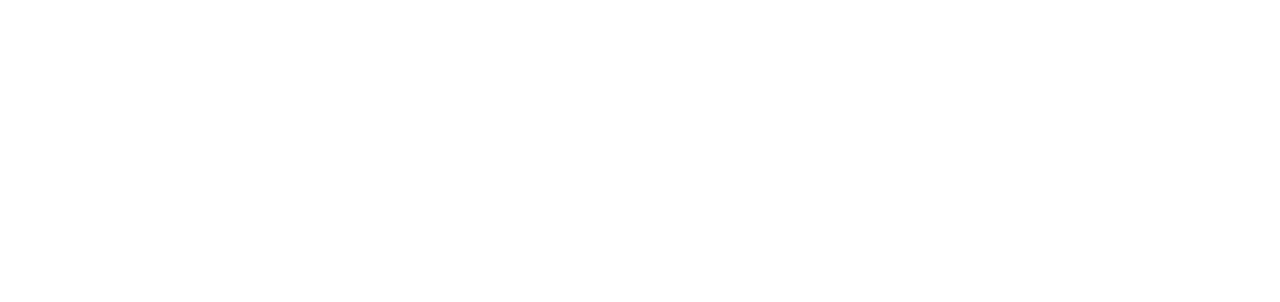
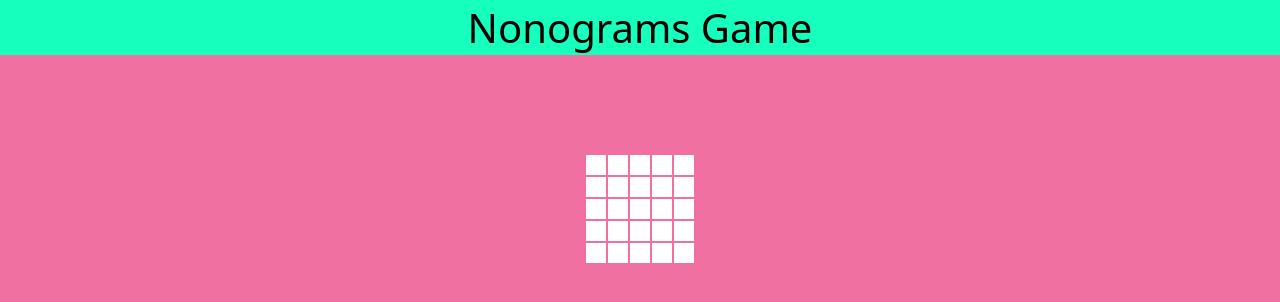
Before and after one commit to Semion-hacker/RS-School-2023q4, a plain HTML site: page nonograms/index.html in a window 1280 px wide. Drawn offline with Linux system fonts and the light colour scheme; a web font is replaced by a local one.

Commit message:
feat: add basic scope

```diff
--- a/nonograms/css/style.css
+++ b/nonograms/css/style.css
@@ -0,0 +1,75 @@
+.body {
+    display: flex;
+    width: 100%;
+    height: 100%;
+    justify-content: center;
+    align-items: center;
+    margin: 0;
+    background-color: #F070A1;
+    flex-direction: column;
+}
+
+.header {
+    top: 0;
+    display: flex;
+    justify-content: center;
+    align-items: center;
+    width: 100%;
+    font-family: "Coiny", system-ui;
+    font-weight: 400;
+    font-style: normal;
+    font-size: 40px;
+    background-color: #16FFBD;
+}
+
+.div_wrapper {
+    display: grid;
+    gap: 2px;
+    margin-top: 100px;
+}
+
+.button {
+    cursor: pointer;
+    width: 20px;
+    height: 20px;
+    display: flex;
+    background-color: #ffffff;
+    justify-content: center;
+    align-items: center;
+    font-family: "Coiny", system-ui;
+    font-weight: 200;
+    font-size: 25px;
+    font-style: normal;
+    user-select: none;
+    border: none;
+}
+
+.clicked {
+    background-color: #000000;
+}
+
+.button:hover {
+    background-color: antiquewhite;
+}
+
+.clicked:hover {
+    background-color: #2C2C2C;
+}
+
+.won {
+    display: none;
+    position: fixed;
+    width: 100%;
+    height: 100%;
+    background-color: rgba(0, 0, 0, 0.65);
+    justify-content: center;
+    align-items: center;
+    top: 0;
+    left: 0;
+    font-family: "Coiny", system-ui;
+    font-weight: 400;
+    font-style: normal;
+    font-size: 100px;
+    color: #16FFBD;
+    user-select: none;
+}
--- a/nonograms/index.html
+++ b/nonograms/index.html
@@ -10,7 +10,7 @@
     <link rel="preconnect" href="https://fonts.gstatic.com" crossorigin>
     <link href="https://fonts.googleapis.com/css2?family=Coiny&display=swap" rel="stylesheet">
 </head>
-<body class="body">
+<body class="body" oncontextmenu="return false;">
     <script src="js/main.js"></script>
 </body>
 </html>
--- a/nonograms/js/main.js
+++ b/nonograms/js/main.js
@@ -0,0 +1,68 @@
+const pictureOneFiveByFive = [1, 3, 5, 6, 7, 8, 9, 10, 11, 12, 13, 14, 16, 17, 18, 22];
+
+let header = document.createElement('header');
+header.className = 'header';
+header.innerHTML = 'Nonograms Game';
+document.body.append(header);
+
+let won = document.createElement('div');
+won.className = 'won';
+won.innerHTML = 'Victory';
+document.body.append(won);
+
+let divWrapper = document.createElement('div');
+divWrapper.className = 'div_wrapper';
+document.body.append(divWrapper);
+
+const creatingCells = (quantity) => {
+    let numberOfColumns = '1fr ';
+    let numberOfColumns2 = numberOfColumns.repeat(quantity).trim();
+    divWrapper.style.gridTemplateColumns = numberOfColumns2;
+    let i = 0;
+    let result = 0;
+    while (i < quantity) {
+        let x = 0;
+        while (x < quantity) {
+            let button = document.createElement('button');
+            button.className = 'button';
+            const number = quantity * i + x;
+            button.classList.add(`${number}`);
+            divWrapper.append(button);
+            button.addEventListener('click', () => {
+                if (button.classList.contains('clicked')) {
+                    button.classList.remove('clicked');
+                    if (button.classList.contains('right')) {
+                        button.classList.remove('right');
+                        result -= 1;
+                    }
+                } else {
+                    pictureOneFiveByFive.forEach((item) => {
+                        if (button.classList.contains(`${item}`)) {
+                            button.classList.add('right');
+                            result += 1;
+                            if (result === pictureOneFiveByFive.length) {
+                                won.style.display = 'flex';
+                            }
+                        }
+                    })
+                    button.classList.add('clicked')
+                    button.innerHTML = '';
+                    button.classList.remove('clickedX');
+                };
+            })
+            button.addEventListener('contextmenu', () => {
+                if (button.classList.contains('clickedX')) {
+                    button.innerHTML = '';
+                    button.classList.remove('clickedX');
+                } else {
+                    button.classList.add('clickedX')
+                    button.classList.remove('clicked');
+                    button.innerHTML = 'x';
+                };
+            })
+            x += 1;
+        }
+        i += 1;
+    }
+}
+creatingCells(5);
```
